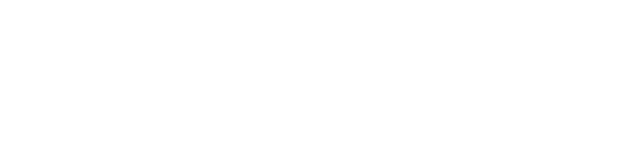
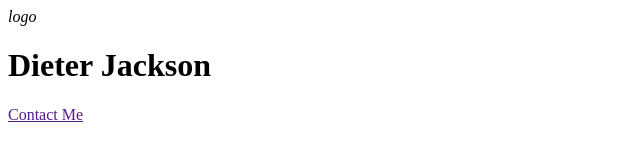
Before and after one commit to djackcu/portfolio, a plain HTML site: page index.html in a window 1280 px wide. Shown: the whole page, without its empty margins (0-640 px from the left). Drawn offline with Linux system fonts and the light colour scheme.

Commit message:
Define header

```diff
--- a/index.html
+++ b/index.html
@@ -8,6 +8,15 @@
 	<link rel="stylesheet" href="asset/css/main.css">
 </head>
 <body>
+	<div class="header__background">
+		<header>
+			<div class="container header__container">
+				<i id="site__logo">logo</i>
+				<h1 id="site__title">Dieter Jackson</h1>
+				<a href="" class="button" id="contact_me">Contact Me</a>
+			</div>
+		</header>
 
+	</div>
 </body>
 </html>
```
